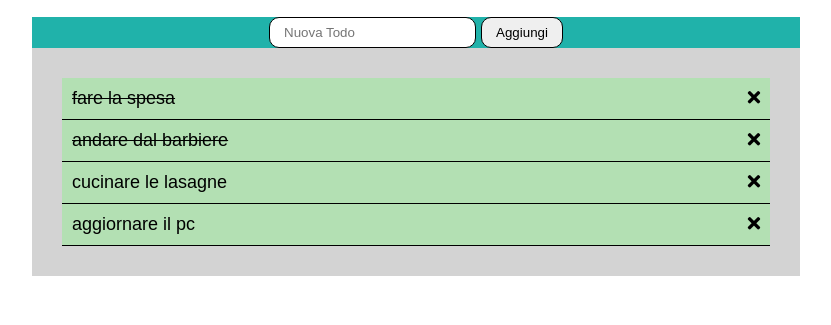
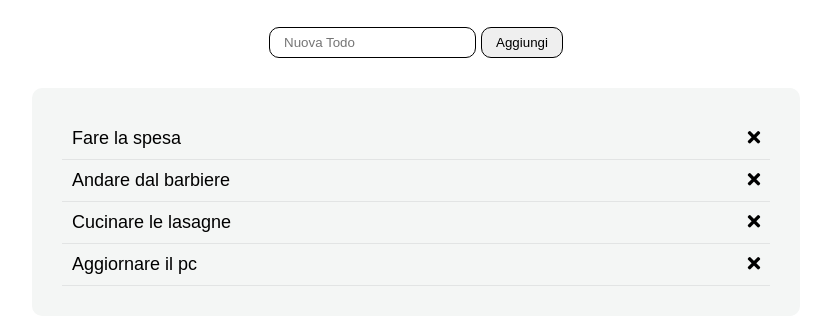
Before and after one commit to MatteoRuggieri2/vue-todolist, a plain HTML site: page index.html in a window 1280 px wide. Shown: the part 95-420 px from the top of the page, without its empty margins (224-1055 px from the left). Drawn offline with nearby package versions, Linux system fonts and the light colour scheme.

Commit message:
Abbellito il tutto

```diff
--- a/css/style.css
+++ b/css/style.css
@@ -17,9 +17,6 @@ header{
 main{
     width: 60%;
     margin: auto;
-
-    /* test */
-    background-color: lightseagreen;
 }
 
 img{
@@ -27,17 +24,15 @@ img{
 }
 
 ul{
-    background-color: lightgray;
+    background-color: #f4f6f5;
+    border-radius: 10px;
     padding: 30px;
     list-style-type: none;
 }
 
 ul li{
-    border-bottom: 1px solid black;
+    border-bottom: 1px solid #e2e4e4;
     padding: 10px;
-
-    /* test */
-    background-color: rgba(144, 238, 144, 0.473);
 }
 
 .todo-done{
@@ -50,8 +45,10 @@ ul li{
     margin: auto;
 }
 
+/* MAIN */
 .new-todo-container{
     text-align: center;
+    margin: 30px 0;
 }
 
 .new-todo-container input,
@@ -61,6 +58,15 @@ ul li{
     border: 1px solid black;
 }
 
+span.todo-text{
+    cursor: pointer;
+}
+
 ul li .cross-icon{
     float: right;
 }
+
+.cross-icon:hover{
+    color: red;
+    cursor: pointer;
+}
--- a/index.html
+++ b/index.html
@@ -35,8 +35,8 @@
 
             <!-- Todo List -->
             <ul>
-                <li  v-for="(todo, index) in todoList" :class="{ 'todo-done': todo.done }">
-                    <span @click="checkDone(index)">{{ todo.text }}</span>
+                <li v-for="(todo, index, todoList) in todoList" :class="{ 'todo-done': todo.done }">
+                    <span @click="checkDone(index)" class="todo-text">{{ todo.text }}</span>
                     <span class="cross-icon"><i @click="deleteTodo(index)" class="fas fa-times"></i></span>
                 </li>
             </ul>
--- a/js/script.js
+++ b/js/script.js
@@ -32,22 +32,22 @@ const app = new Vue(
             userTodoText: '',
             todoList: [
                 {
-                    text: 'fare la spesa',
-                    done: true
-                },
-
-                {
-                    text: 'andare dal barbiere',
-                    done: true
-                },
-
-                {
-                    text: 'cucinare le lasagne',
+                    text: 'Fare la spesa',
                     done: false
                 },
 
                 {
-                    text: 'aggiornare il pc',
+                    text: 'Andare dal barbiere',
+                    done: false
+                },
+
+                {
+                    text: 'Cucinare le lasagne',
+                    done: false
+                },
+
+                {
+                    text: 'Aggiornare il pc',
                     done: false
                 }
             ]
@@ -57,10 +57,13 @@ const app = new Vue(
             // devo fare una funzione che mi permette, al click di button,
             // di creare una nuova todo
             newTodo: function() {
-                this.todoList.push({
-                    text: this.userTodoText,
-                    done: false
-                })
+                if( (this.userTodoText.trim()).length >= 3 ) {
+                    this.todoList.push({
+                        text: this.userTodoText,
+                        done: false
+                    })
+                    this.userTodoText = '';
+                }
             },
 
             // devo fare una funzione che mi permette, al click della x,
```
